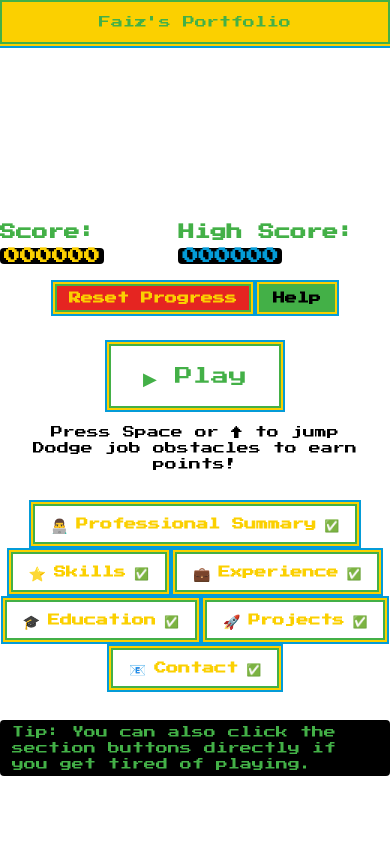
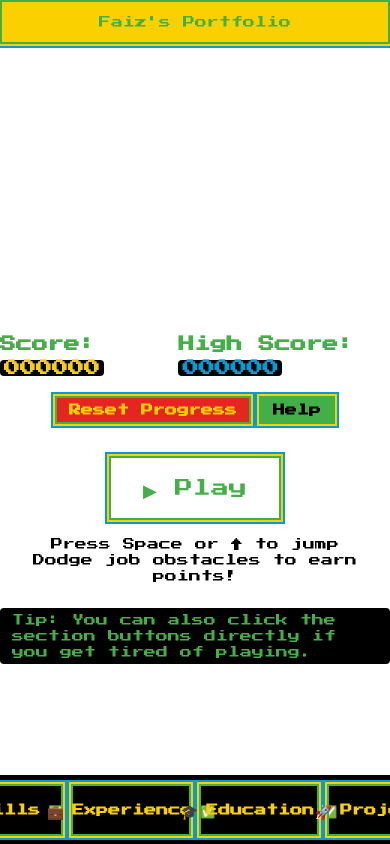
Before and after one commit to faizramadlan/PortfolioFaiz, a Next.js app: page / in a window 390 px wide. Built offline with nearby package versions, Linux system fonts and the light colour scheme.

Commit message:
fix : mobile game screen overlap

```diff
--- a/src/app/page.tsx
+++ b/src/app/page.tsx
@@ -508,7 +508,7 @@ export default function Home() {
 
   return (
     <>
-      <main className="flex flex-col items-center justify-center min-h-screen w-full h-screen bg-pixel gap-4 p-0 m-0 overflow-hidden">
+      <main className="flex flex-col items-center justify-center min-h-screen w-full h-screen bg-pixel gap-4 p-0 m-0 overflow-hidden mb-24">
 
 
         {/* Fireworks Animation */}
@@ -659,7 +659,7 @@ export default function Home() {
         )}
 
         {/* Section Navigation */}
-        <div className="flex flex-row gap-2 mt-4 mb-2 flex-wrap justify-center max-w-4xl">
+        <div className="fixed bottom-0 left-0 w-full z-50 bg-black py-2 border-t border-pixel-green overflow-x-auto flex justify-center gap-2">
           {sections.map((section, idx) => {
             return (
               <button
```
